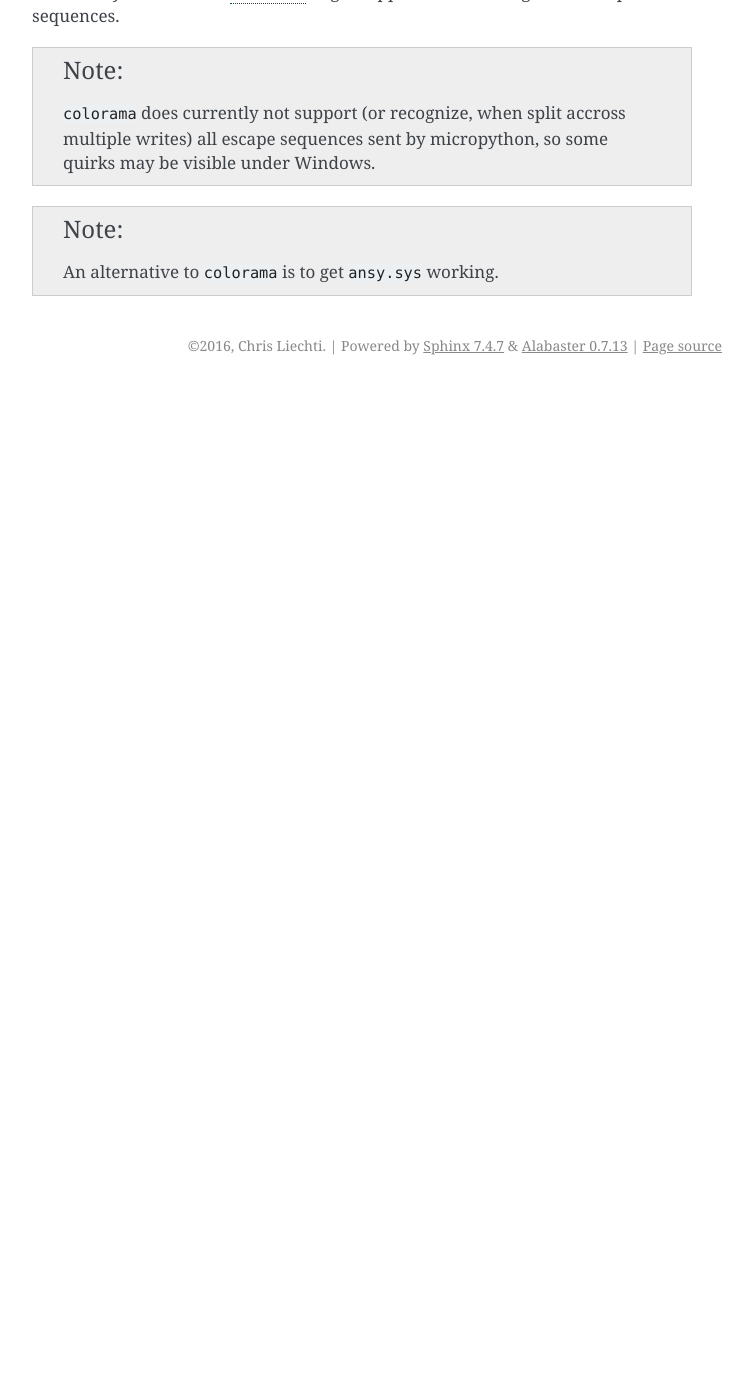
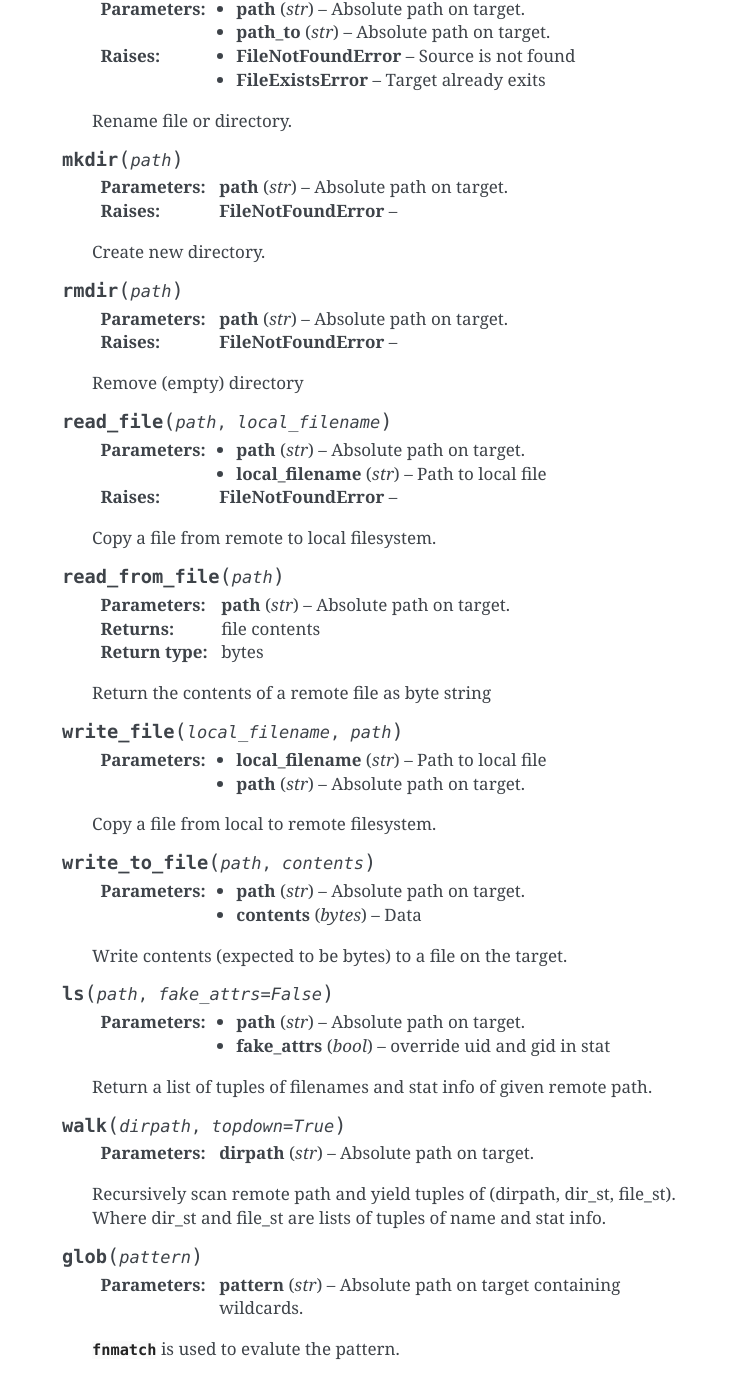
Before and after one commit to zsquareplusc/mpy-repl-tool, a Sphinx documentation site: the page built from documentation/technical.rst, in a window 1280 px wide and 1400 px high, scrolled down 1308 px. Shown: the whole window, without its empty margins (388-1141 px from the left). Built offline with Sphinx 7.4.7, drawn with Linux system fonts in a browser that asks for light colours; before the commit the page ends 1693 px from its top, so only the background shows below that; some of the changed text lies outside the part shown.

Commit message:
docs: more internal API

```diff
--- a/documentation/technical.rst
+++ b/documentation/technical.rst
@@ -38,8 +38,104 @@ execution:
         printed lines are transfered immediately and the PC caches the data, it
         is possible to create very large responses.
 
-:class:`MicroPythonRepl` has additional helper methods to list, read
-and write files.
+    :class:`MicroPythonRepl` has additional helper methods to list, read
+    and write files.
+
+
+    .. method:: statvfs(path)
+
+        :param str path: Absolute path on target.
+        :rtype: os.statvfs_result
+
+        return stat information about remote filesystem
+
+    .. method:: stat(path, fake_attrs=False)
+
+        :param str path: Absolute path on target.
+        :returns: stat information about path on remote
+        :rtype: os.stat_result
+        :raises FileNotFoundError:
+
+    .. method:: remove(path)
+
+        :param str path: Absolute path on target.
+        :raises FileNotFoundError:
+
+        Delete file.
+
+    .. method:: rename(path, path_to)
+
+        :param str path: Absolute path on target.
+        :param str path_to: Absolute path on target.
+        :raises FileNotFoundError: Source is not found
+        :raises FileExistsError: Target already exits
+
+        Rename file or directory.
+
+    .. method:: mkdir(path)
+
+        :param str path: Absolute path on target.
+        :raises FileNotFoundError:
+
+        Create new directory.
+
+    .. method:: rmdir( path)
+
+        :param str path: Absolute path on target.
+        :raises FileNotFoundError:
+
+        Remove (empty) directory
+
+    .. method:: read_file(path, local_filename)
+
+        :param str path: Absolute path on target.
+        :param str local_filename: Path to local file
+        :raises FileNotFoundError:
+
+        Copy a file from remote to local filesystem.
+
+    .. method:: read_from_file(path)
+
+        :param str path: Absolute path on target.
+        :returns: file contents
+        :rtype: bytes
+
+        Return the contents of a remote file as byte string
+
+    .. method:: write_file(local_filename, path)
+
+        :param str local_filename: Path to local file
+        :param str path: Absolute path on target.
+
+        Copy a file from local to remote filesystem.
+
+    .. method:: write_to_file(path, contents)
+
+        :param str path: Absolute path on target.
+        :param bytes contents: Data
+
+        Write contents (expected to be bytes) to a file on the target.
+
+    .. method:: ls(path, fake_attrs=False)
+
+        :param str path: Absolute path on target.
+        :param bool fake_attrs: override uid and gid in stat
+
+        Return a list of tuples of filenames and stat info of given remote
+        path.
+
+    .. method:: walk(dirpath, topdown=True)
+
+        :param str dirpath: Absolute path on target.
+
+        Recursively scan remote path and yield tuples of (dirpath, dir_st, file_st).
+        Where dir_st and file_st are lists of tuples of name and stat info.
+
+    .. method:: glob(pattern)
+
+        :param str pattern: Absolute path on target containing wildcards.
+
+        :mod:`fnmatch` is used to evalute the pattern.
 
 
 Mount Action
```
